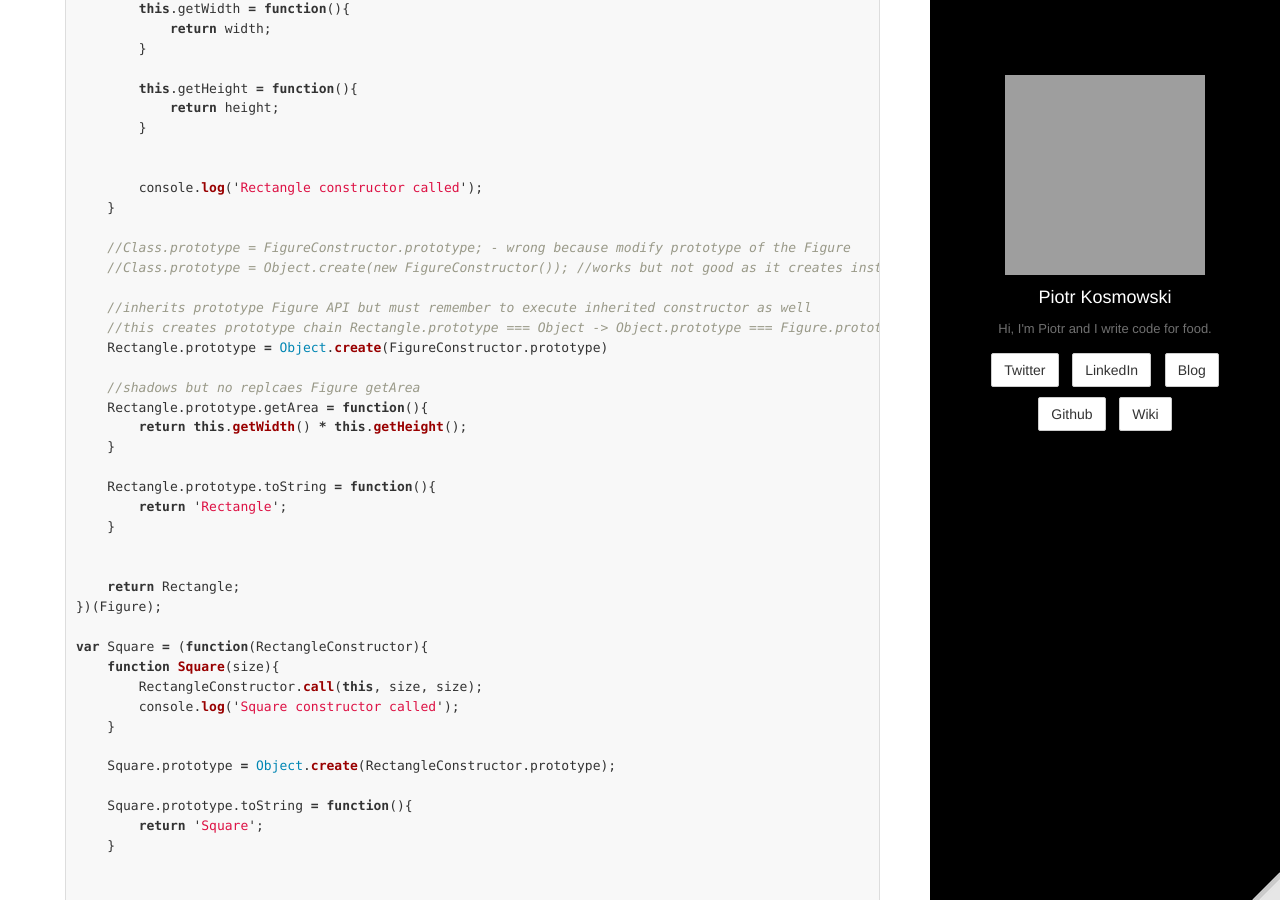
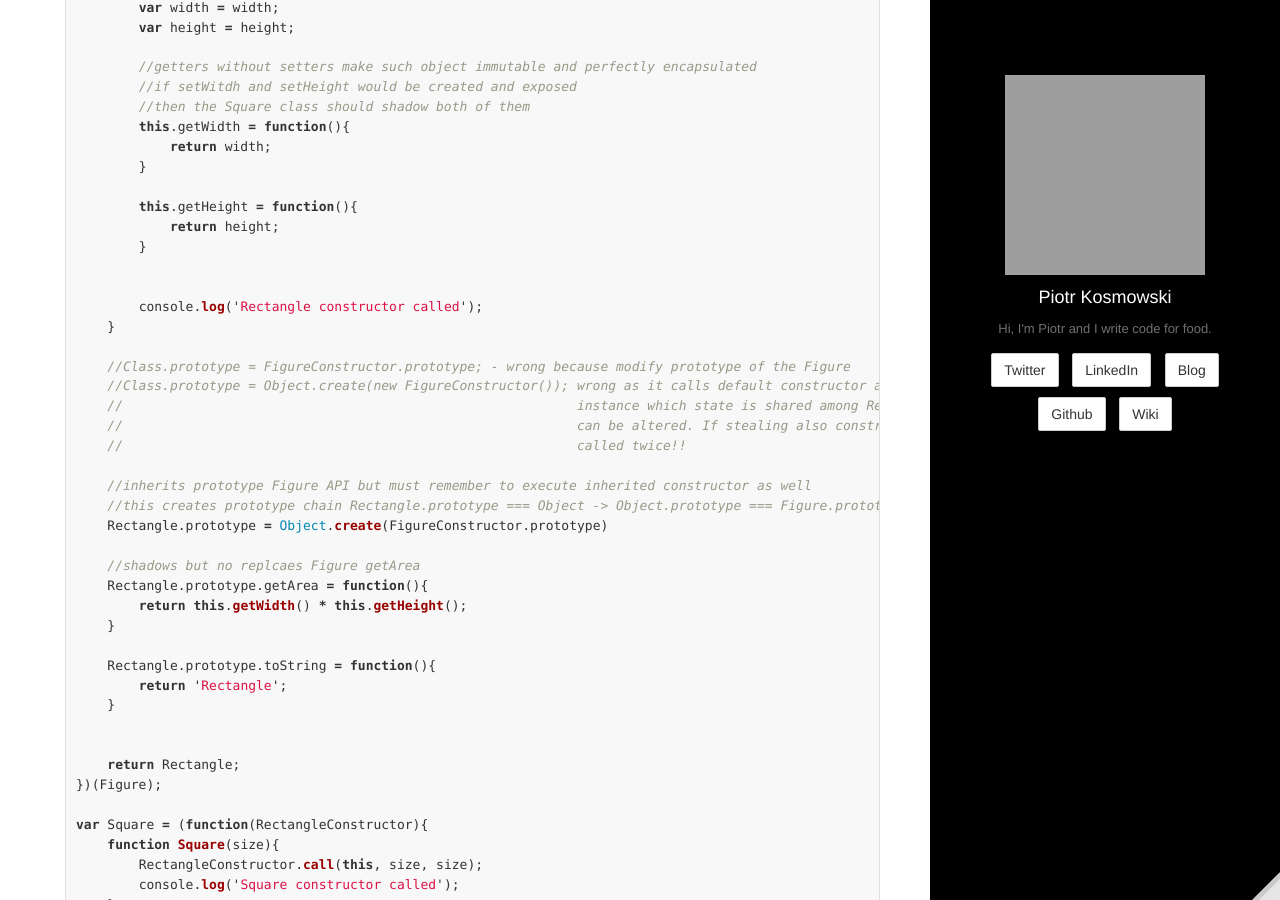
Before and after one commit to kospiotr/kospiotr.github.io, a Jekyll site: the page built from wiki/java-script.md, in a window 1280 px wide and 900 px high, scrolled down 10672 px. Built offline with Jekyll 4.4.1, drawn with Linux system fonts in a browser that asks for light colours; some of the changed text lies outside the part shown; grey boxes are pictures that could not be loaded.

Commit message:
Update java-script.md

```diff
--- a/wiki/java-script.md
+++ b/wiki/java-script.md
@@ -463,7 +464,10 @@ var Rectangle = (function(FigureConstructor){
     }
 
     //Class.prototype = FigureConstructor.prototype; - wrong because modify prototype of the Figure
-    //Class.prototype = Object.create(new FigureConstructor()); //works but not good as it creates instance of the Figure class using default constructor without parameters
+    //Class.prototype = Object.create(new FigureConstructor()); wrong as it calls default constructor and creates
+    //                                                          instance which state is shared among Rectangles and
+    //                                                          can be altered. If stealing also constructor then it's
+    //                                                          called twice!!
 
     //inherits prototype Figure API but must remember to execute inherited constructor as well
     //this creates prototype chain Rectangle.prototype === Object -> Object.prototype === Figure.prototype
```
Also changed, not shown: other parts of wiki/java-script.md (+1 -0 lines).
